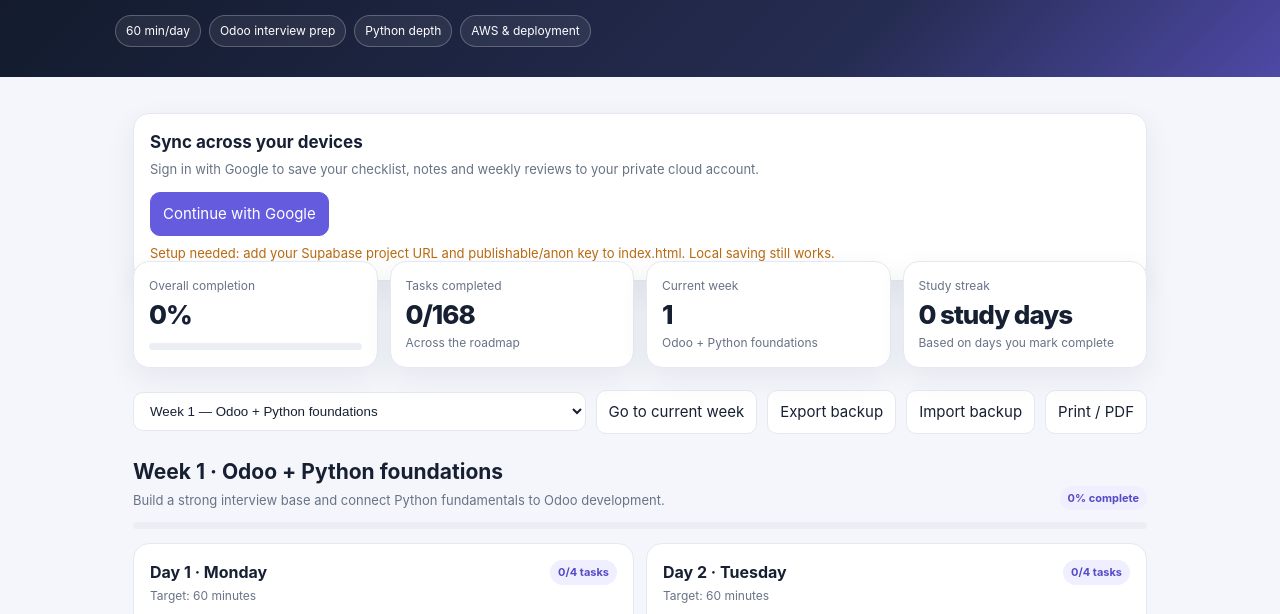
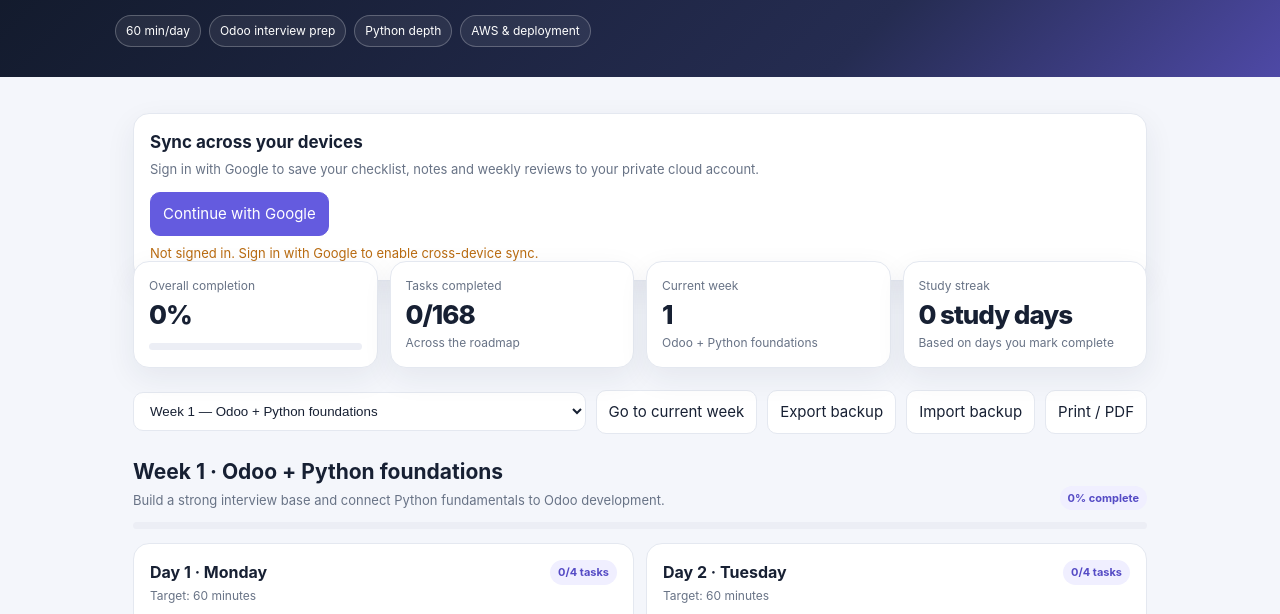
Before and after one commit to BHARTIGUPTA123/Career-Growth-tracker, a plain HTML site: page index.html in a window 1280 px wide. Shown: the part 158-772 px from the top of the page. Drawn offline with nearby package versions, Linux system fonts and the light colour scheme.

Commit message:
Update Supabase credentials in index.html
Updated Supabase URL and anon key for the project.

```diff
--- a/index.html
+++ b/index.html
@@ -127,8 +127,8 @@ const weeks = [
 const STORAGE="careerGrowthTracker_v1";
 // Replace these two placeholders with your Supabase Project URL and publishable/anon key.
 // Never put a Supabase service_role key in this file.
-const SUPABASE_URL="YOUR_SUPABASE_PROJECT_URL";
-const SUPABASE_ANON_KEY="YOUR_SUPABASE_PUBLISHABLE_OR_ANON_KEY";
+const SUPABASE_URL="https://vwofvrwkeusqppenjpxx.supabase.co";
+const SUPABASE_ANON_KEY="sb_publishable_HDTNlyezX3PhVXz8B9eniw_oplWK9kg";
 const $=id=>document.getElementById(id);
 let state={checks:{},notes:{},reviews:{}};
 try{const saved=localStorage.getItem(STORAGE);if(saved)state={...state,...JSON.parse(saved)}}catch(e){}
```
